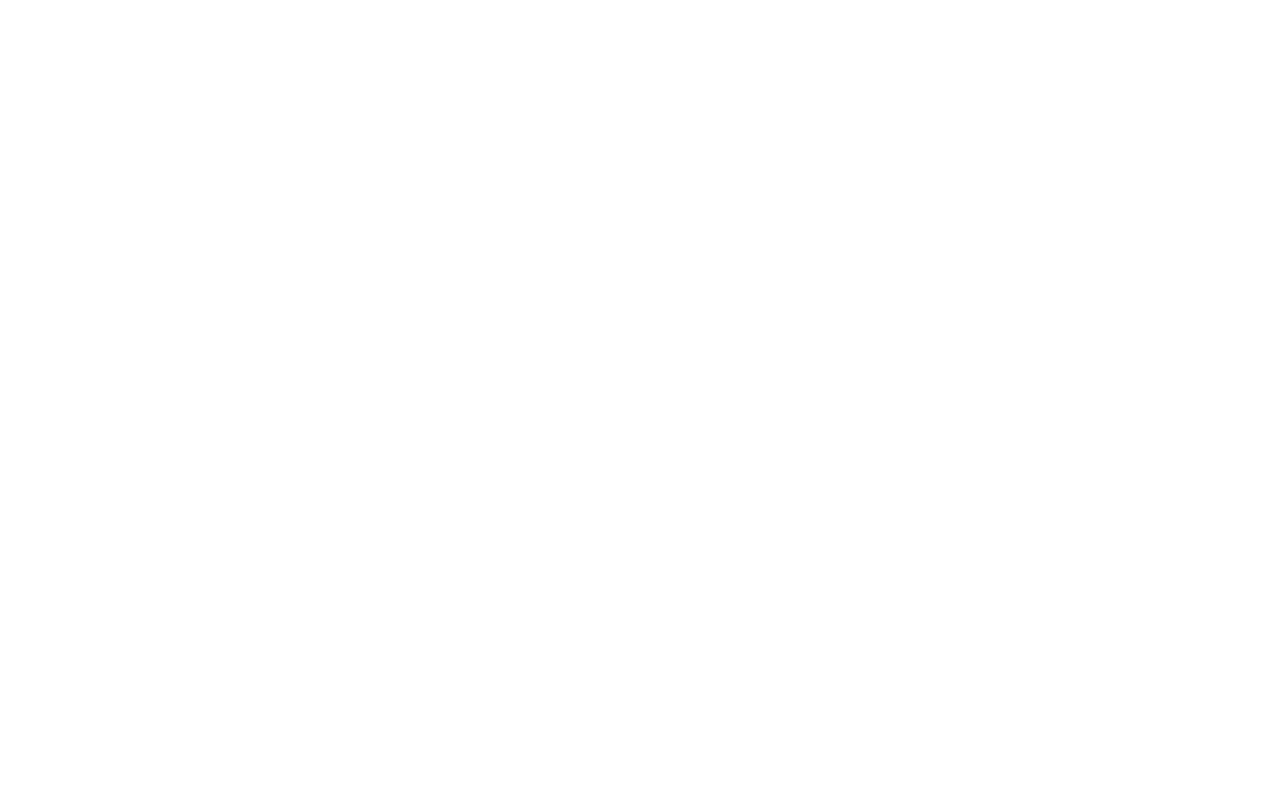
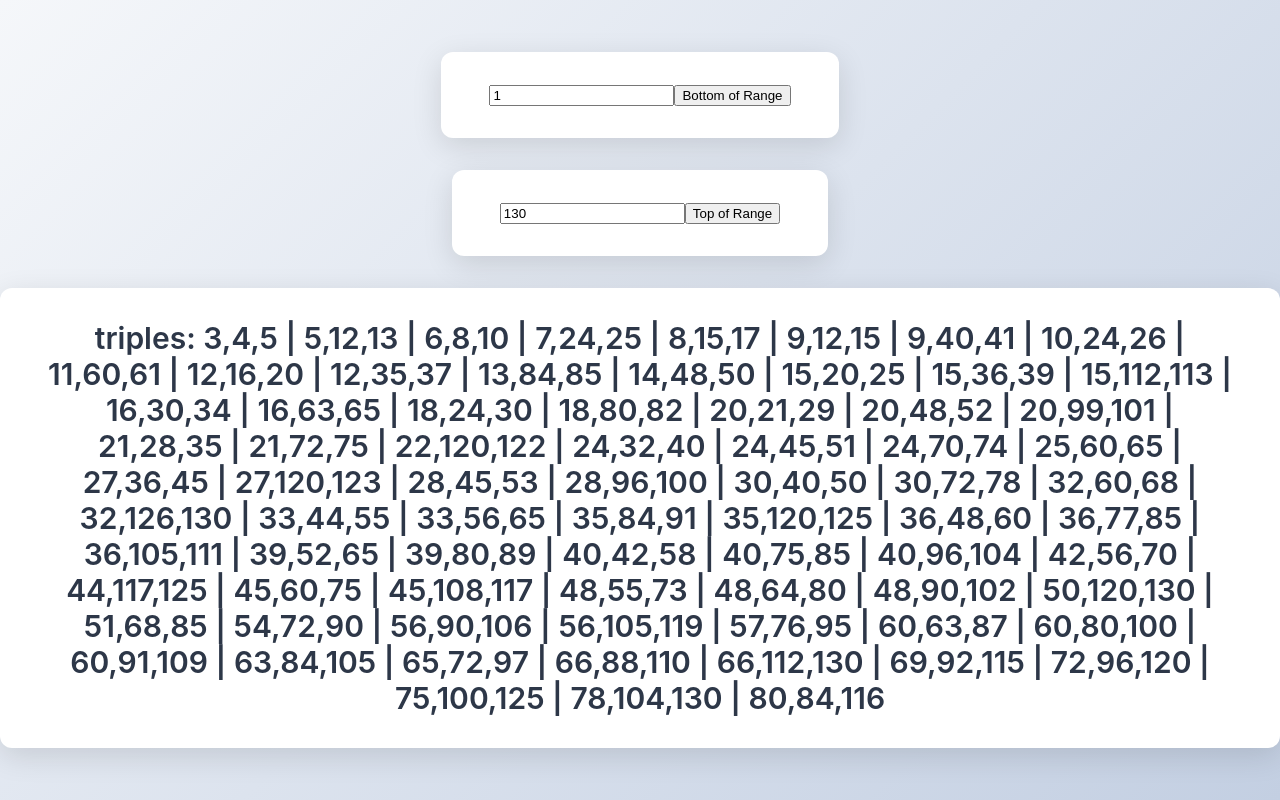
Before and after one commit to mikeyj777/functional_programming_problem_set, a React (Create React App) app in the folder client/: page /015 in a window 1280 px wide. Before the commit this address had no page. Built offline with nearby package versions, Linux system fonts and the light colour scheme.

Commit message:
15 - working, but can't edit numbers

```diff
--- a/client/src/App.js
+++ b/client/src/App.js
@@ -16,6 +16,7 @@
 import Func012 from './components/012';
 import Func013 from './components/013';
 import Func014 from './components/014';
+import Func015 from './components/015';
 import './App.css';
 import './styles/global.css';
 
@@ -40,6 +41,7 @@
           <Route path="/012" element={<Func012 />} />
           <Route path="/013" element={<Func013 />} />
           <Route path="/014" element={<Func014 />} />
+          <Route path="/015" element={<Func015 />} />
         </Routes>
       </div>
     </Router>
--- /dev/null
+++ b/client/src/components/015.jsx
@@ -0,0 +1,96 @@
+import React, { useState, useEffect, useCallback } from 'react';
+import { useFetcher } from 'react-router-dom';
+import { inversePrimeCountingFunction } from '../utils/helpers';
+
+// notes for claude:
+// functional programming problem set.
+// please review with sandwich method.  focus on the functional programming portion of the solution.
+// assume the rest of the react component is for display purposes.
+
+// problem: 15. Create a function that finds all triplets of numbers in a range that satisfy the Pythagorean theorem.
+
+// another note for claude:  confirm that the method below is the correct approach for the stated problem.
+
+const Func015 = ({ rangeMin = 1, rangeMax = 130 }) => {
+
+  const [finalAns, setFinalAns] = useState([]);
+  const [currentRangeMin, setCurrentRangeMin] = useState(rangeMin);
+  const [currentRangeMax, setCurrentRangeMax] = useState(rangeMax);
+  const [inputValueMin, setInputValueMin] = useState(rangeMin);
+  const [inputValueMax, setInputValueMax] = useState(rangeMin);
+
+  const getAnswer = () => {
+    const minVal = Math.min(currentRangeMin, currentRangeMax);
+    const maxVal = Math.max(currentRangeMin, currentRangeMax);
+    const aVal = Array.from( {length : maxVal - minVal + 1}, (_, idx) =>   idx + minVal);
+    const triples = aVal.reduce((triplesSoFar, currAvalue, idx, arr) => {
+      const triplesInner = arr.slice(idx+1).reduce((tripleTest, currBvalue) => {
+        const c = Math.sqrt(currAvalue**2 + currBvalue**2);
+        if (c <= rangeMax && c % 1 == 0){
+          console.log([...tripleTest, [currAvalue, currBvalue, c]]);
+        }
+        return c <= rangeMax && c % 1 == 0 ? [...tripleTest, [currAvalue, currBvalue, c]] : [...tripleTest];
+      }, []);
+      return triplesInner.length > 0 ? [...triplesSoFar, ...triplesInner] : [...triplesSoFar];
+    }, []);
+    return triples;
+  }
+
+  useEffect(() => {
+    setFinalAns(getAnswer());
+  }, [currentRangeMin, currentRangeMax]);
+
+  const handleSubmitMin = (e) => {
+    e.preventDefault();
+    const newTarget = parseInt(inputValueMin);
+    if (!isNaN(newTarget) && newTarget > 0) {
+      setCurrentRangeMin(newTarget);
+    }
+  };
+
+  const handleSubmitMax = (e) => {
+    e.preventDefault();
+    const newTarget = parseInt(inputValueMax);
+    if (!isNaN(newTarget) && newTarget > 0) {
+      setCurrentRangeMax(newTarget);
+    }
+  };
+
+  return (
+    <div className="func-container">
+      <div className="func-card">
+        <form onSubmit={handleSubmitMin} className="input-form">
+          <input
+            type="number"
+            value={rangeMin}
+            onChange={(e) => setInputValueMin(e.target.value)}
+            className="func-input"
+            min="1"
+          />
+          <button type="submit" className="func-button">
+            Bottom of Range
+          </button>
+        </form>
+      </div>
+      <div className="func-card">
+        <form onSubmit={handleSubmitMax} className="input-form">
+          <input
+            type="number"
+            value={rangeMax}
+            onChange={(e) => setInputValueMax(e.target.value)}
+            className="func-input"
+            min="1"
+          />
+          <button type="submit" className="func-button">
+            Top of Range
+          </button>
+        </form>
+      </div>
+      <div className="func-card">
+        <h1 className="func-text">triples: {finalAns.join(' | ')}</h1>
+      </div>
+    </div>
+  );
+};
+
+export default Func015;
```
